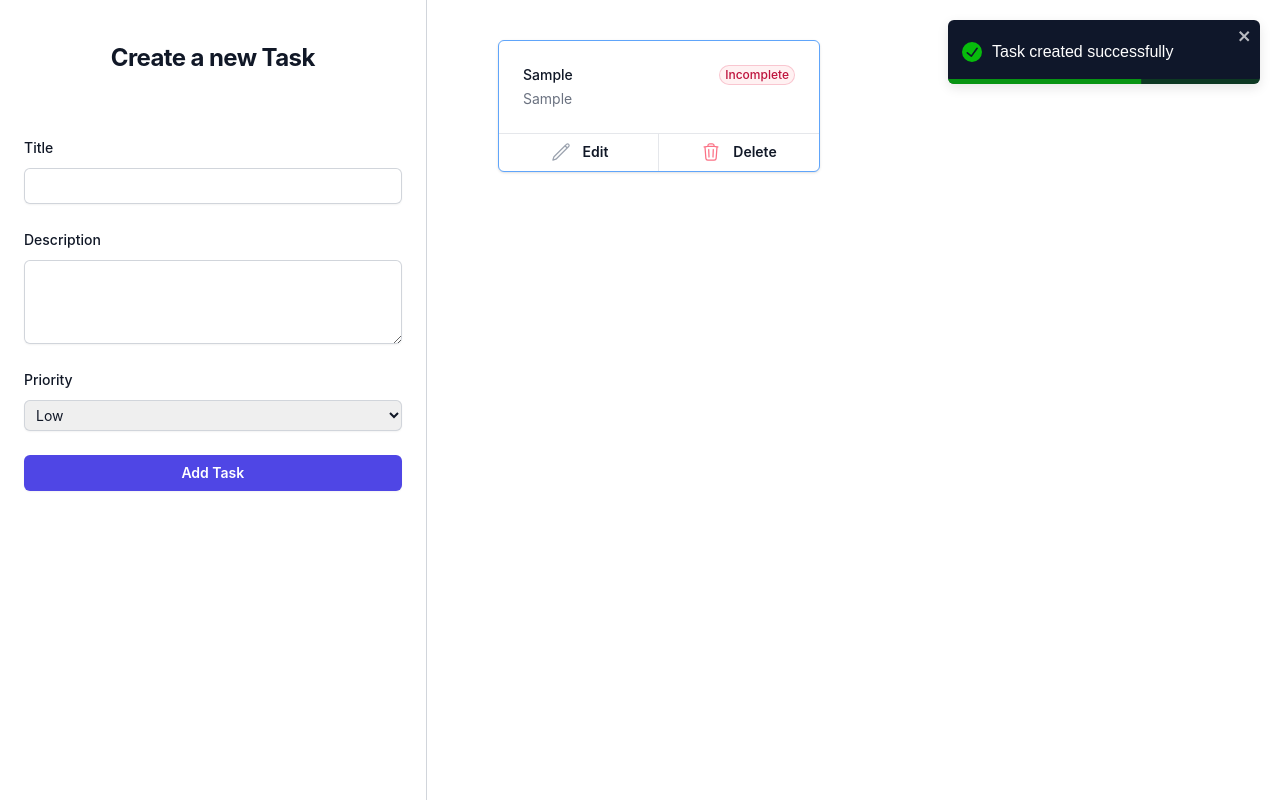
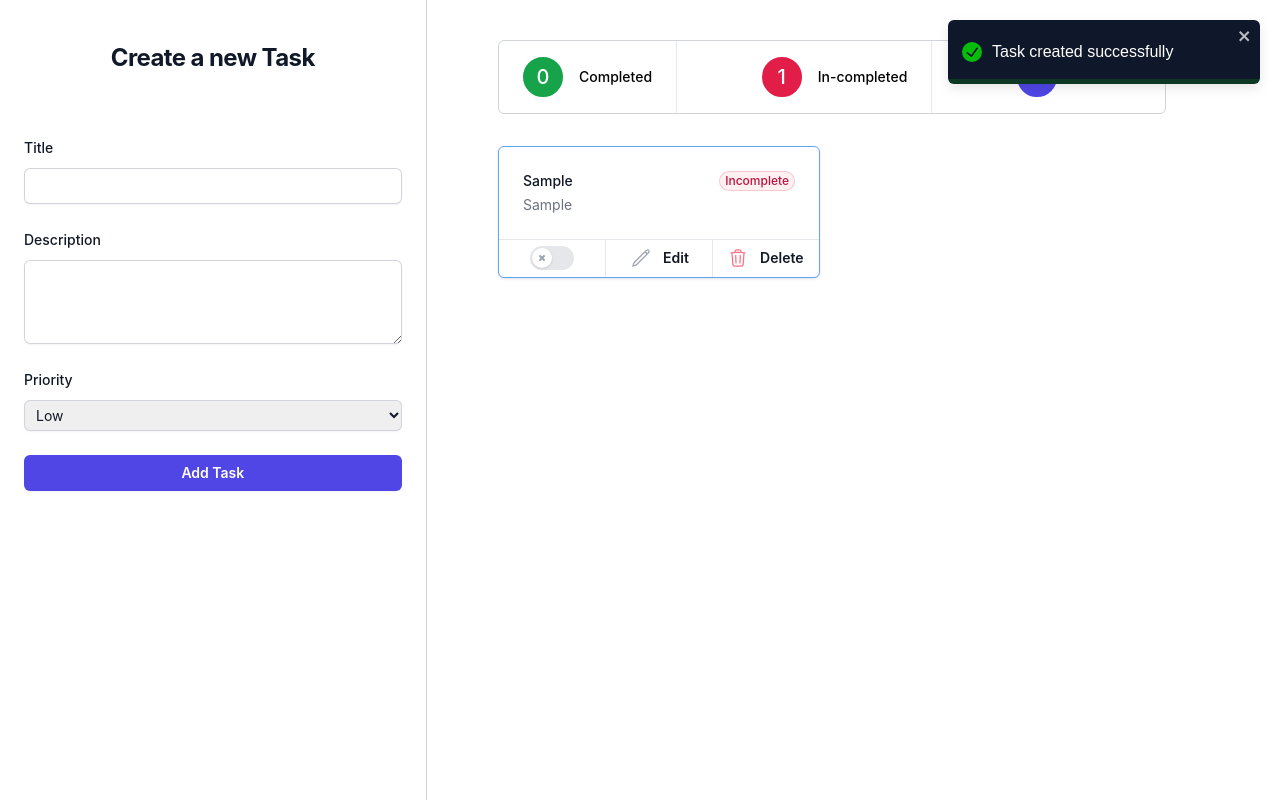
Before and after one commit to bablumia1/Qtec-todo, a React (Vite) app: page /dashboard in a window 1280 px wide. Both pictures are taken after typing "Sample", "Sample" into the empty fields and a click on the button "Add Task". Built offline with nearby package versions, Linux system fonts and the light colour scheme.

Commit message:
Implement task status cahnge

```diff
--- a/src/components/TaskArea.tsx
+++ b/src/components/TaskArea.tsx
@@ -1,10 +1,12 @@
 import { useTask } from "../hooks/useTask";
+import TaskCounter from "./TaskCounter";
 import TaskList from "./TaskList";
 
 const TaskArea = () => {
   const { tasks } = useTask();
   return (
     <div>
+      <TaskCounter tasks={tasks} />
       <ul
         role="list"
         className="grid grid-cols-1 gap-6 sm:grid-cols-2 lg:grid-cols-2 2xl:grid-cols-3 "
--- /dev/null
+++ b/src/components/TaskCounter.tsx
@@ -0,0 +1,52 @@
+import { ITask } from "../types";
+
+interface Props {
+  tasks: ITask[];
+}
+
+const TaskCounter = ({ tasks }: Props): JSX.Element => {
+  let completedTasks = 0;
+  let incompleteTasks = 0;
+
+  tasks.forEach((task) => {
+    if (task.status === "Completed") {
+      completedTasks++;
+    } else if (task.status === "Incomplete") {
+      incompleteTasks++;
+    }
+  });
+
+  return (
+    <nav aria-label="Progress">
+      <ol
+        role="list"
+        className="mb-8 border border-gray-300 divide-y divide-gray-300 rounded-md md:flex md:divide-y-0"
+      >
+        <li className="relative items-center justify-between md:flex md:flex-1">
+          <div className="flex items-center px-6 py-4 text-sm font-medium border-r">
+            <span className="flex items-center justify-center flex-shrink-0 w-10 h-10 bg-green-600 border-2 border-green-600 rounded-full">
+              <span className="text-xl text-white">{completedTasks}</span>
+            </span>
+            <span className="ml-4 text-sm font-medium ">Completed</span>
+          </div>
+
+          <div className="flex items-center px-6 py-4 text-sm font-medium border-r">
+            <span className="flex items-center justify-center flex-shrink-0 w-10 h-10 text-white border-2 rounded-full border-rose-600 bg-rose-600">
+              <span className="text-xl text-white-600">{incompleteTasks}</span>
+            </span>
+            <span className="ml-4 text-sm font-medium ">In-completed</span>
+          </div>
+
+          <div className="flex items-center px-6 py-4 text-sm font-medium">
+            <span className="flex items-center justify-center flex-shrink-0 w-10 h-10 bg-indigo-600 border-2 border-indigo-600 rounded-full">
+              <span className="text-xl text-white">{tasks?.length}</span>
+            </span>
+            <span className="ml-4 text-sm font-medium ">Total Task</span>
+          </div>
+        </li>
+      </ol>
+    </nav>
+  );
+};
+
+export default TaskCounter;
--- a/src/components/TaskForm.tsx
+++ b/src/components/TaskForm.tsx
@@ -1,25 +1,35 @@
 import { ChangeEvent, useEffect, useState } from "react";
 import { toast } from "react-toastify";
 import { useTask } from "../hooks/useTask";
-import { ITask, Prority } from "../types";
+import { ITask, Prority, Status } from "../types";
 import { generateUUID } from "../utils";
 
 const TaskForm = () => {
   const [title, setTitle] = useState("");
   const [description, setDescription] = useState("");
   const [priority, setPriority] = useState<Prority>("low");
-  const { addTask, taskForUpdate, updateTask, needToUpdate } = useTask();
+  const [status, setStatus] = useState<Status>("Incomplete");
+  const {
+    addTask,
+    taskForUpdate,
+    updateTask,
+    needToUpdate,
+    clearNeedToUpdate,
+  } = useTask();
+  const [loading, setLoading] = useState(false);
 
   useEffect(() => {
     if (taskForUpdate && needToUpdate) {
       setTitle(taskForUpdate.title || "");
       setDescription(taskForUpdate.description || "");
       setPriority(taskForUpdate.priority || "low");
+      setStatus(taskForUpdate.status || "Incomplete");
     }
   }, [taskForUpdate, needToUpdate]);
 
   const handleSubmit = (event: ChangeEvent<HTMLFormElement>) => {
     event.preventDefault();
+    setLoading(true);
     if (!title || !description || !priority) {
       toast.error("All fields are required.");
       return;
@@ -29,15 +39,18 @@ const TaskForm = () => {
       title: title,
       description: description,
       priority: priority,
-      status: "Incomplete",
+      status: status,
     };
 
     if (taskForUpdate && needToUpdate) {
       updateTask(taskForUpdate.id, task);
       toast.success("Task updated successfully");
+      setLoading(false);
+      clearNeedToUpdate();
     } else {
       addTask(task);
       toast.success("Task created successfully");
+      setLoading(false);
     }
     setTitle("");
     setDescription("");
@@ -102,8 +115,8 @@ const TaskForm = () => {
         </div>
 
         <div>
-          <button type="submit" className="btn-blue">
-            Add Task
+          <button disabled={loading} type="submit" className="btn-blue">
+            {loading ? "Loading..." : needToUpdate ? "Update Task" : "Add Task"}
           </button>
         </div>
       </form>
--- a/src/components/TaskList.tsx
+++ b/src/components/TaskList.tsx
@@ -3,6 +3,7 @@ import { ITask } from "../types";
 import { useTask } from "../hooks/useTask";
 import { toast } from "react-toastify";
 import { getBorderColor } from "../utils";
+import TaskToggle from "./TaskToggle";
 
 interface Props {
   task: ITask;
@@ -22,10 +23,10 @@ const TaskList = ({ task }: Props): JSX.Element => {
         task.priority
       )}`}
     >
-      <div className="flex w-80 items-center justify-between space-x-6 p-6">
+      <div className="flex items-center justify-between p-6 space-x-6 w-80">
         <div className="flex-1 truncate ">
           <div className="flex items-center justify-between space-x-3">
-            <h3 className="truncate text-sm font-medium text-gray-900">
+            <h3 className="text-sm font-medium text-gray-900 truncate">
               {task.title}
             </h3>
             <span
@@ -38,31 +39,35 @@ const TaskList = ({ task }: Props): JSX.Element => {
               {task.status}
             </span>
           </div>
-          <p className="mt-1 truncate  text-sm text-gray-500">
+          <p className="mt-1 text-sm text-gray-500 truncate">
             {task.description}
           </p>
         </div>
       </div>
       <div>
-        <div className="-mt-px flex divide-x divide-gray-200">
-          <div className="flex w-0 flex-1">
+        <div className="flex -mt-px divide-x divide-gray-200">
+          <div className="flex items-center justify-center flex-1 w-0">
+            <TaskToggle task={task} />
+          </div>
+          <div className="flex flex-1 w-0">
             <button
               onClick={() => getTaskById(task.id)}
-              className="relative -mr-px inline-flex w-0 flex-1 items-center justify-center gap-x-3 rounded-bl-lg border border-transparent py-2 text-sm font-semibold text-gray-900"
+              className="relative inline-flex items-center justify-center flex-1 w-0 py-2 -mr-px text-sm font-semibold text-gray-900 border border-transparent rounded-bl-lg gap-x-3"
             >
               <PencilIcon
-                className="h-5 w-5 text-gray-400"
+                className="w-5 h-5 text-gray-400"
                 aria-hidden="true"
               />
               Edit
             </button>
           </div>
-          <div className="-ml-px flex w-0 flex-1">
+
+          <div className="flex flex-1 w-0 -ml-px">
             <button
               onClick={() => handleDelete(task.id)}
-              className="relative inline-flex w-0 flex-1 items-center justify-center gap-x-3 rounded-br-lg border border-transparent py-2 text-sm font-semibold text-gray-900"
+              className="relative inline-flex items-center justify-center flex-1 w-0 py-2 text-sm font-semibold text-gray-900 border border-transparent rounded-br-lg gap-x-3"
             >
-              <TrashIcon className="h-5 w-5 text-rose-400" aria-hidden="true" />
+              <TrashIcon className="w-5 h-5 text-rose-400" aria-hidden="true" />
               Delete
             </button>
           </div>
--- /dev/null
+++ b/src/components/TaskToggle.tsx
@@ -0,0 +1,93 @@
+/* eslint-disable @typescript-eslint/no-explicit-any */
+import { useEffect, useState } from "react";
+import { Switch } from "@headlessui/react";
+import { ITask } from "../types";
+import { useTask } from "../hooks/useTask";
+import { toast } from "react-toastify";
+
+function classNames(...classes: any) {
+  return classes.filter(Boolean).join(" ");
+}
+
+interface Props {
+  task: ITask;
+}
+
+const TaskToggle = ({ task }: Props): JSX.Element => {
+  const [enabled, setEnabled] = useState(false);
+
+  const { changeStatus } = useTask();
+
+  useEffect(() => {
+    setEnabled(task.status === "Completed");
+  }, [task.status]);
+
+  const handleToggle = () => {
+    const newStatus = enabled ? "Incomplete" : "Completed";
+    changeStatus(task.id, newStatus);
+    setEnabled(!enabled);
+    toast.success("Task status changed");
+  };
+
+  return (
+    <Switch
+      checked={task.status === "Completed"}
+      onChange={handleToggle}
+      className={classNames(
+        enabled ? "bg-indigo-600" : "bg-gray-200",
+        "relative inline-flex h-6 w-11 flex-shrink-0 cursor-pointer rounded-full border-2 border-transparent transition-colors duration-200 ease-in-out focus:outline-none focus:ring-2 focus:ring-indigo-600 focus:ring-offset-2"
+      )}
+    >
+      <span className="sr-only">Use setting</span>
+      <span
+        className={classNames(
+          enabled ? "translate-x-5" : "translate-x-0",
+          "pointer-events-none relative inline-block h-5 w-5 transform rounded-full bg-white shadow ring-0 transition duration-200 ease-in-out"
+        )}
+      >
+        <span
+          className={classNames(
+            enabled
+              ? "opacity-0 duration-100 ease-out"
+              : "opacity-100 duration-200 ease-in",
+            "absolute inset-0 flex h-full w-full items-center justify-center transition-opacity"
+          )}
+          aria-hidden="true"
+        >
+          <svg
+            className="w-3 h-3 text-gray-400"
+            fill="none"
+            viewBox="0 0 12 12"
+          >
+            <path
+              d="M4 8l2-2m0 0l2-2M6 6L4 4m2 2l2 2"
+              stroke="currentColor"
+              strokeWidth={2}
+              strokeLinecap="round"
+              strokeLinejoin="round"
+            />
+          </svg>
+        </span>
+        <span
+          className={classNames(
+            enabled
+              ? "opacity-100 duration-200 ease-in"
+              : "opacity-0 duration-100 ease-out",
+            "absolute inset-0 flex h-full w-full items-center justify-center transition-opacity"
+          )}
+          aria-hidden="true"
+        >
+          <svg
+            className="w-3 h-3 text-indigo-600"
+            fill="currentColor"
+            viewBox="0 0 12 12"
+          >
+            <path d="M3.707 5.293a1 1 0 00-1.414 1.414l1.414-1.414zM5 8l-.707.707a1 1 0 001.414 0L5 8zm4.707-3.293a1 1 0 00-1.414-1.414l1.414 1.414zm-7.414 2l2 2 1.414-1.414-2-2-1.414 1.414zm3.414 2l4-4-1.414-1.414-4 4 1.414 1.414z" />
+          </svg>
+        </span>
+      </span>
+    </Switch>
+  );
+};
+
+export default TaskToggle;
--- a/src/components/Toast.tsx
+++ b/src/components/Toast.tsx
@@ -5,7 +5,7 @@ const Toast = () => {
   return (
     <ToastContainer
       position="top-right"
-      autoClose={5000}
+      autoClose={1000}
       hideProgressBar={false}
       closeOnClick
       rtl={false}
--- a/src/context/TaskContext.tsx
+++ b/src/context/TaskContext.tsx
@@ -6,7 +6,7 @@ import {
   PropsWithChildren,
   useState,
 } from "react";
-import { ITask, ITaskContextState } from "../types";
+import { ITask, ITaskContextState, Status } from "../types";
 import { taskReducer } from "./taskReducer";
 
 const initialState: ITask[] = JSON.parse(localStorage.getItem("tasks") || "[]");
@@ -37,6 +37,13 @@ export const TaskProvider: FC<PropsWithChildren> = ({ children }) => {
     dispatch({ type: "UPDATE_TASK", payload: { id: taskId, updatedTask } });
   };
 
+  const changeStatus = (taskId: string, status: Status) => {
+    dispatch({
+      type: "CHANGE_STATUS",
+      payload: { id: taskId, status: status },
+    });
+  };
+
   const getTaskById = (taskId: string) => {
     const singleTask = tasks.find((task) => task.id === taskId);
     if (singleTask) {
@@ -44,6 +51,8 @@ export const TaskProvider: FC<PropsWithChildren> = ({ children }) => {
       setNeedToUpdate(true);
     }
   };
+
+  const clearNeedToUpdate = () => setNeedToUpdate(false);
 
   return (
     <TaskContext.Provider
@@ -55,6 +64,8 @@ export const TaskProvider: FC<PropsWithChildren> = ({ children }) => {
         getTaskById,
         taskForUpdate,
         needToUpdate,
+        changeStatus,
+        clearNeedToUpdate,
       }}
     >
       {children}
--- a/src/context/taskReducer.ts
+++ b/src/context/taskReducer.ts
@@ -13,6 +13,11 @@ export const taskReducer = (state: ITask[], action: ITaskAction): ITask[] => {
           ? action.payload.updatedTask
           : task
       );
+    case "CHANGE_STATUS":
+      const { id, status } = action.payload;
+      return state.map((task) =>
+        task.id === id ? { ...task, status: status } : task
+      );
 
     default:
       return state;
```
Also changed, not shown: src/pages/Dashboard.tsx (+11 -11 lines), src/types/index.ts (+5 -2 lines).
